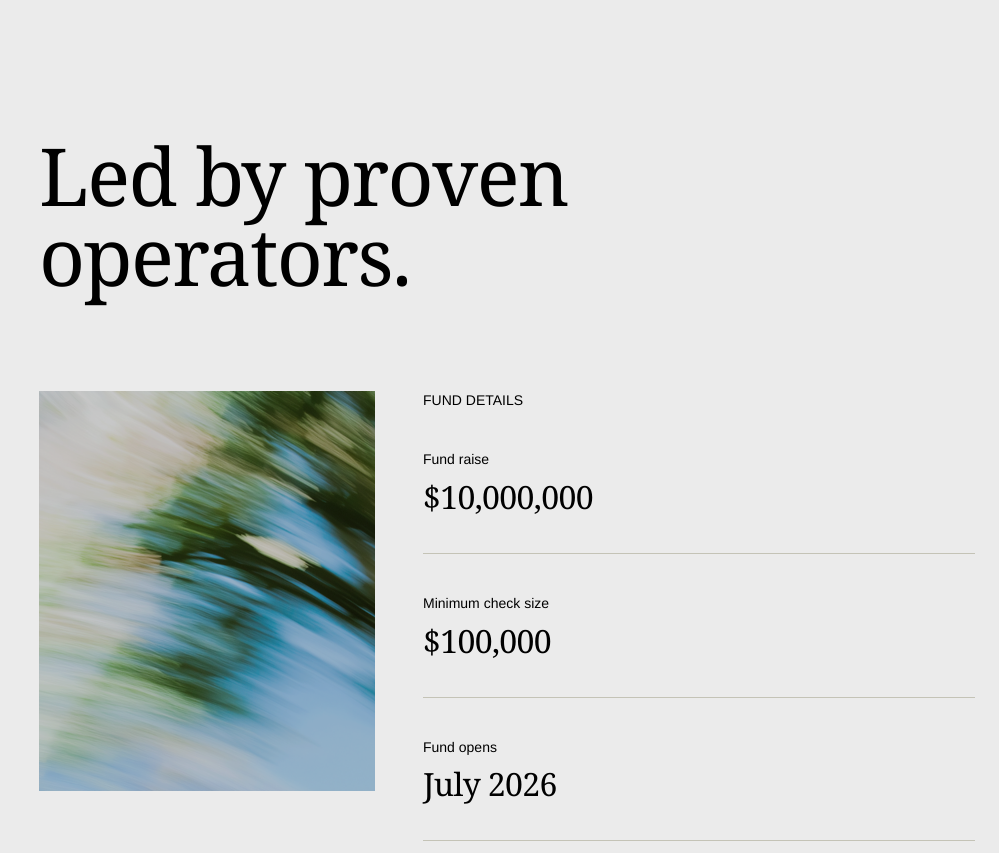
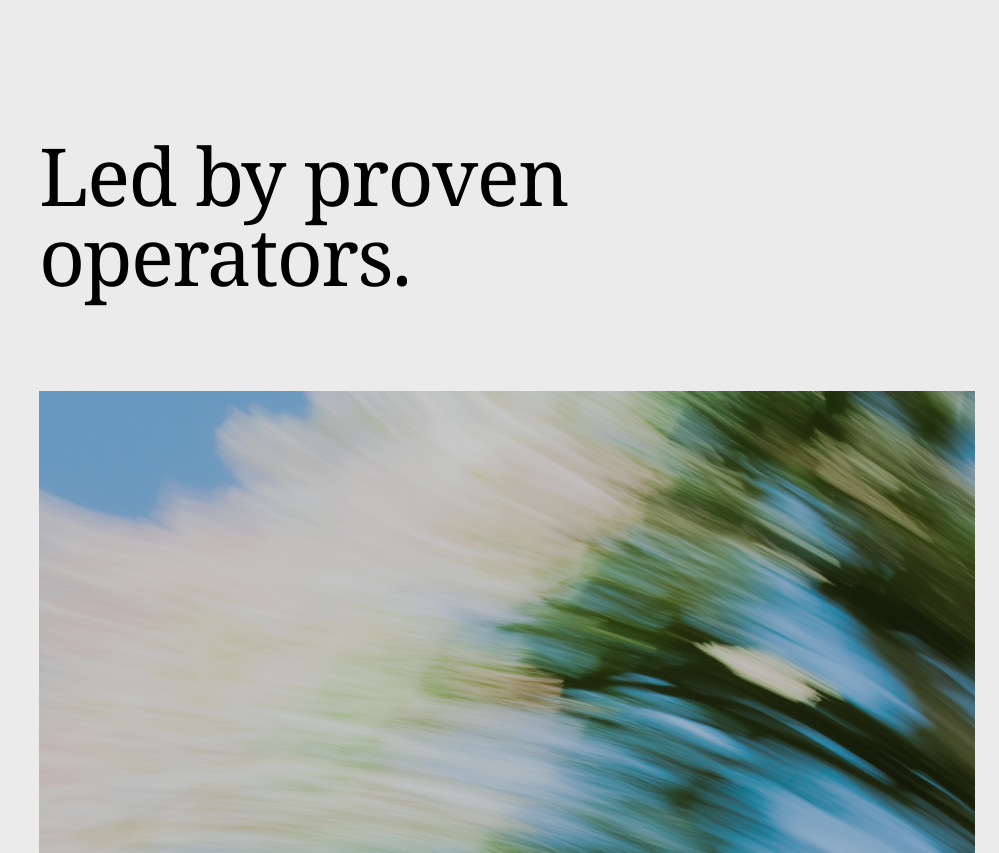
Before and after one commit to jamesmoriartyjr12/summer-in-bloom, a Next.js app: page / in a window 1280 px wide. Shown: the part 5860-6713 px from the top of the page, without its empty margins (281-1280 px from the left). Built offline with nearby package versions, Linux system fonts and the light colour scheme; a web font is replaced by a local one.

Commit message:
Stack Fund Details headline above full-width photo
Replace the side-column sticky image layout with a vertical flow:
headline, then hero photo, then fund metrics list.

Co-authored-by: jamesmoriartyjr12 <jamesmoriartyjr12@users.noreply.github.com>

```diff
--- a/components/sections/FundDetails.tsx
+++ b/components/sections/FundDetails.tsx
@@ -12,8 +12,7 @@ const FUND_DETAILS = [
   { label: "Fund carry", value: "20%" },
 ];
 
-const DETAILS_IMAGE_SMALL = "/fund-details-small.png";
-const DETAILS_IMAGE_LARGE = "/fund-details-large.png";
+const DETAILS_IMAGE = "/fund-details-large.png";
 
 export function FundDetails({ id = "fund-details" as const }: { id?: "fund-details" | "fund-details-2" }) {
   return (
@@ -22,41 +21,24 @@ export function FundDetails({ id = "fund-details" as const }: { id?: "fund-detai
       theme="light"
       className="relative z-10 bg-chalk text-black py-[200px]"
     >
+      <SectionContent>
         <div className="flex flex-col gap-[48px] desktop:gap-[96px]">
-        {/* Title — starts at image edge, spans both columns */}
-        <div className="pl-[76px] mobile:pl-[200px] desktop:pl-[248px] xl:pl-[320px] pr-[76px] mobile:pr-[200px] desktop:pr-[248px] xl:pr-[320px]">
           <h2 className="font-display text-h2 leading-none tracking-[-1.6px] max-w-[850px]">
             Led by proven operators.
           </h2>
-        </div>
 
-        {/* Image + metric list */}
-        <SectionContent
-          left={
-            <div className="sticky top-[96px] h-[400px] overflow-hidden">
+          <div className="aspect-[4/3] w-full overflow-hidden relative">
             <Image
-                src={DETAILS_IMAGE_SMALL}
+              src={DETAILS_IMAGE}
               alt=""
               fill
-                sizes="336px"
-                className="object-cover"
-              />
-              <div className="absolute inset-0 bg-black/10" />
-            </div>
-          }
-        >
-          <div className="flex flex-col">
-            {/* Mobile image — hidden on desktop where sticky left column takes over */}
-            <div className="desktop:hidden aspect-[4/3] w-full overflow-hidden relative mb-[48px]">
-              <Image
-                src={DETAILS_IMAGE_LARGE}
-                alt=""
-                fill
+              sizes="(max-width: 1099px) 100vw, 896px"
               className="object-cover"
             />
             <div className="absolute inset-0 bg-black/10" />
           </div>
 
+          <div className="flex flex-col">
             <p className="text-l2 font-medium uppercase">Fund details</p>
             {FUND_DETAILS.map((row) => (
               <div
@@ -70,8 +52,8 @@ export function FundDetails({ id = "fund-details" as const }: { id?: "fund-detai
               </div>
             ))}
           </div>
+        </div>
       </SectionContent>
-      </div>
     </Section>
   );
 }
```
Lines whose indentation alone changed are shown as unchanged.
